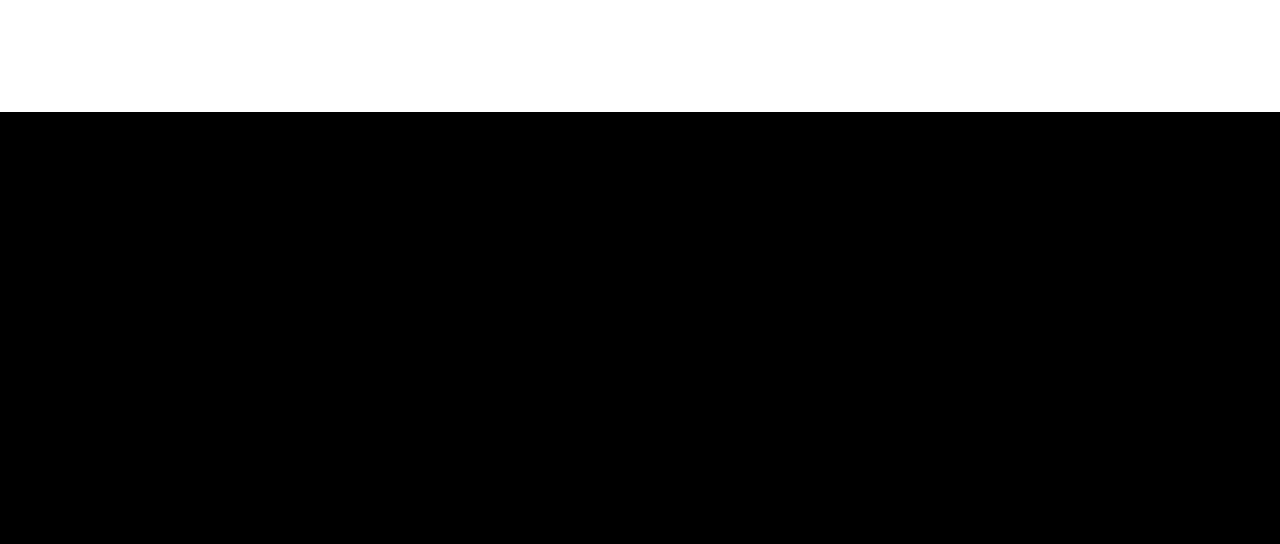
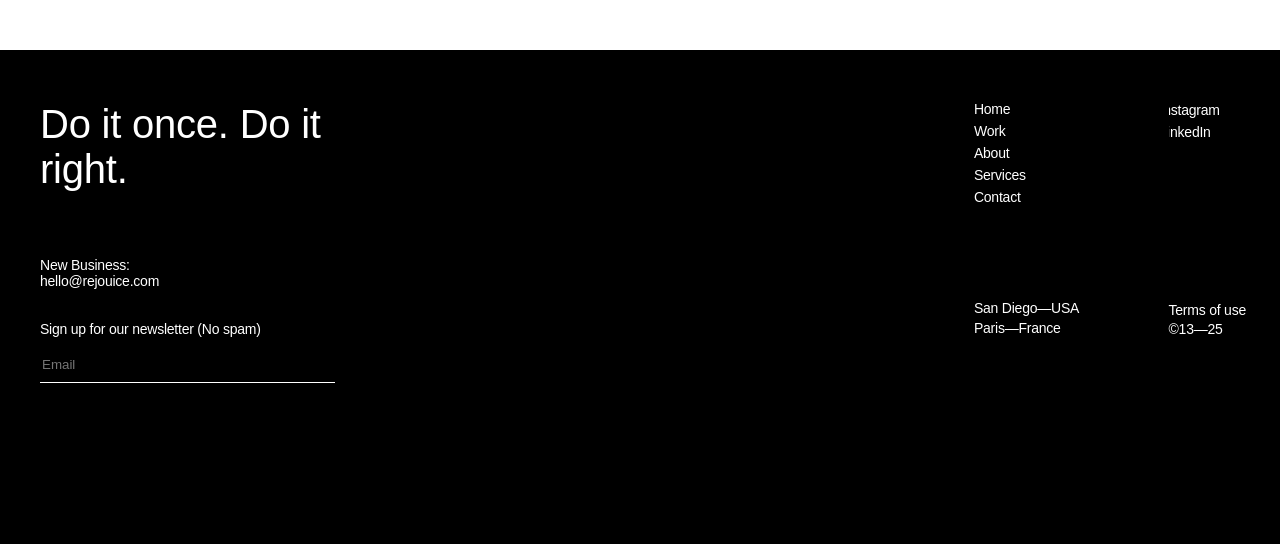
Before and after one commit to wlsu00/rejouice, a plain HTML site: page index.html in a window 1280 px wide. Shown: the part 8428-8972 px from the top of the page. Before the commit the page ends 8540 px from the top, so only its background shows below. Drawn offline with nearby package versions, Linux system fonts and the light colour scheme; some icons are missing.

Commit message:
[docs]메인 기본틀 완성

```diff
--- a/css/layout.css
+++ b/css/layout.css
@@ -144,13 +144,13 @@ h1 img {
 }
 
 /* 메인 */
-main {
+
+/* 메인비주얼 */
+.main_visual {
   position: relative;
   top: 62px;
   left: 0;
 }
-/* 메인비주얼 */
-
 /* 로고 및 텍스트 */
 .main_visual .logo_wrap {
   width: 96%;
@@ -278,7 +278,6 @@ main {
   left: 14px;
   overflow: hidden;
 }
-/* 💡라인2개로 해보기 */
 .sec2 a > span::before {
   content: "line1";
   font-size: 0;
@@ -459,6 +458,7 @@ main {
   top: 0;
   left: 0;
   z-index: 100;
+  /* transition: all 0.5s ease-out; */
 }
 .sec4 .img_lg > .hover_img_lg > video {
   width: 100%;
@@ -713,3 +713,146 @@ swiper-slide img {
   transform: translateY(-100px);
   transition-delay: 0.1s;
 } */
+
+/* footer */
+footer {
+  background-color: #000;
+  font-weight: 400;
+}
+footer .con {
+  background-color: #000;
+  padding-top: 52px;
+  padding-bottom: 39px;
+}
+footer .con > div:first-child {
+  display: flex;
+  justify-content: space-between;
+  margin-bottom: 167px;
+}
+/* 왼쪽 */
+footer .left {
+  width: 24%;
+}
+footer .left > h2 {
+  font-size: 40px;
+  font-weight: 300;
+}
+footer .left > h2 + div {
+  margin-top: 65px;
+  margin-bottom: 32px;
+}
+footer .left div:nth-of-type(2) {
+  width: 100%;
+  height: auto;
+  /* background-color: rgb(100, 107, 114); */
+  padding-bottom: 2px;
+  border-bottom: 1px solid #fff;
+}
+footer .left div:nth-of-type(2) > p {
+  margin-bottom: 12px;
+}
+footer input {
+  width: 92%;
+  height: 24px;
+  margin: 2px 8px 2px 0;
+  background-color: transparent;
+  border: none;
+  outline: none;
+}
+
+footer label i {
+  color: #696969;
+}
+/* 오른쪽 */
+.right {
+  width: 24%;
+}
+.right_up {
+  display: flex;
+  justify-content: space-between;
+}
+.right_up > ul:first-child {
+  /* background-color: blue; */
+  width: 60%;
+  margin-bottom: 86px;
+}
+.right_up > ul:last-child {
+  width: 34%;
+}
+.right_up > ul:last-child > li {
+  width: 86px;
+  overflow: hidden;
+}
+.right_up > ul:last-child > li > a {
+  display: flex;
+  gap: 3px;
+  width: max-content;
+  transform: translateX(-12px);
+  transition: 0.3s;
+}
+.right_up > ul:last-child > li:hover > a {
+  transform: translateX(2px);
+}
+.right_up > ul > li {
+  height: 22px;
+}
+/* 💡💡💡 수정해야함 */
+.right_up > ul:last-child > li::before {
+  content: "line";
+  font-size: 0;
+  display: block;
+  width: 100%;
+  height: 1px;
+  transform: translate(-88px, 17px);
+  background-color: red;
+  transition: 0.5s;
+  transform-origin: left;
+}
+.right_up > ul:last-child > li:hover::before {
+  transform: translate(0, 17px);
+}
+.right_up > ul:last-child > li::after {
+  content: "line";
+  font-size: 0;
+  display: block;
+  width: 100%;
+  height: 1px;
+  background-color: #fff;
+  transform: translate(88px, 17px);
+  transition: 0.5s;
+  transform-origin: left;
+}
+.right_up > ul:last-child > li:hover::after {
+  width: 100%;
+  transform: translate(0, 17px);
+  transition-delay: 1s;
+}
+.right_up > ul:last-child > li i {
+  transition: 0.5s;
+}
+.right_up > ul:last-child > li i.on {
+  transform: translatey(0px) rotate(45deg);
+}
+.right_up > ul:last-child > li:hover i.on {
+  transform: translatey(-14px) rotate(45deg);
+}
+.right_up > ul:last-child > li i.off {
+  transform: translatey(10px) rotate(45deg);
+}
+.right_up > ul:last-child > li:hover i.off {
+  transform: translatey(0px) rotate(45deg);
+}
+.right_down {
+  display: flex;
+  justify-content: space-between;
+}
+.right_down > div:first-child {
+  width: 60%;
+  line-height: 20px;
+}
+.right_down > div:last-child {
+  width: 34%;
+}
+.right_down > div:last-child > a {
+  line-height: 24px;
+}
--- a/index.html
+++ b/index.html
@@ -334,7 +334,12 @@
         <section class="sec8">
           <div class="con">
             <div>
-              <video src="./img/video/PORTFOLIO-LOOP-PROJECTS.mp4" muted loop>
+              <video
+                src="./img/video/PORTFOLIO-LOOP-PROJECTS.mp4"
+                autoplay
+                muted
+                loop
+              >
                 이 동영상 파일은 해당 브라우저에서 지원되지 않습니다.
               </video>
             </div>
@@ -370,7 +375,74 @@
           </div>
         </section>
       </main>
-      <footer></footer>
+      <footer>
+        <div class="con">
+          <div>
+            <!-- 왼쪽 -->
+            <div class="left">
+              <h2>Do it once. Do it right.</h2>
+              <div>
+                <p>New Business:</p>
+                <a href="#">hello@rejouice.com</a>
+              </div>
+              <div>
+                <p>Sign up for our newsletter (No spam)</p>
+                <label for="user_mail">
+                  <input
+                    type="email"
+                    id="user_mail"
+                    name="user_mail"
+                    placeholder="Email"
+                    autofocus
+                  />
+                  <a href="#"><i class="xi-arrow-right"></i></a>
+                </label>
+              </div>
+            </div>
+            <!-- 오른쪽 -->
+            <div class="right">
+              <div class="right_up">
+                <ul>
+                  <li><a href="#">Home</a></li>
+                  <li><a href="#">Work</a></li>
+                  <li><a href="#">About</a></li>
+                  <li><a href="#">Services</a></li>
+                  <li><a href="#">Contact</a></li>
+                </ul>
+                <ul>
+                  <li>
+                    <a href="#">
+                      <i class="xi-arrow-up off"></i>
+                      Instagram
+                      <i class="xi-arrow-up on"></i>
+                    </a>
+                  </li>
+                  <li>
+                    <a href="#">
+                      <i class="xi-arrow-up off"></i>
+                      LinkedIn
+                      <i class="xi-arrow-up on"></i>
+                    </a>
+                  </li>
+                </ul>
+              </div>
+              <div class="right_down">
+                <div>
+                  San Diego—USA<br />
+                  Paris—France
+                </div>
+                <div>
+                  <a href="#">Terms of use</a>
+                  <p>©13—25</p>
+                </div>
+              </div>
+            </div>
+          </div>
+          <div>
+            <img src="./img/logo.svg" alt="logo" />
+          </div>
+        </div>
+      </footer>
     </div>
     <!-- 슬라이드 -->
     <script src="https://cdn.jsdelivr.net/npm/swiper@11/swiper-element-bundle.min.js"></script>
```
Also changed, not shown: js/jquery.js.
